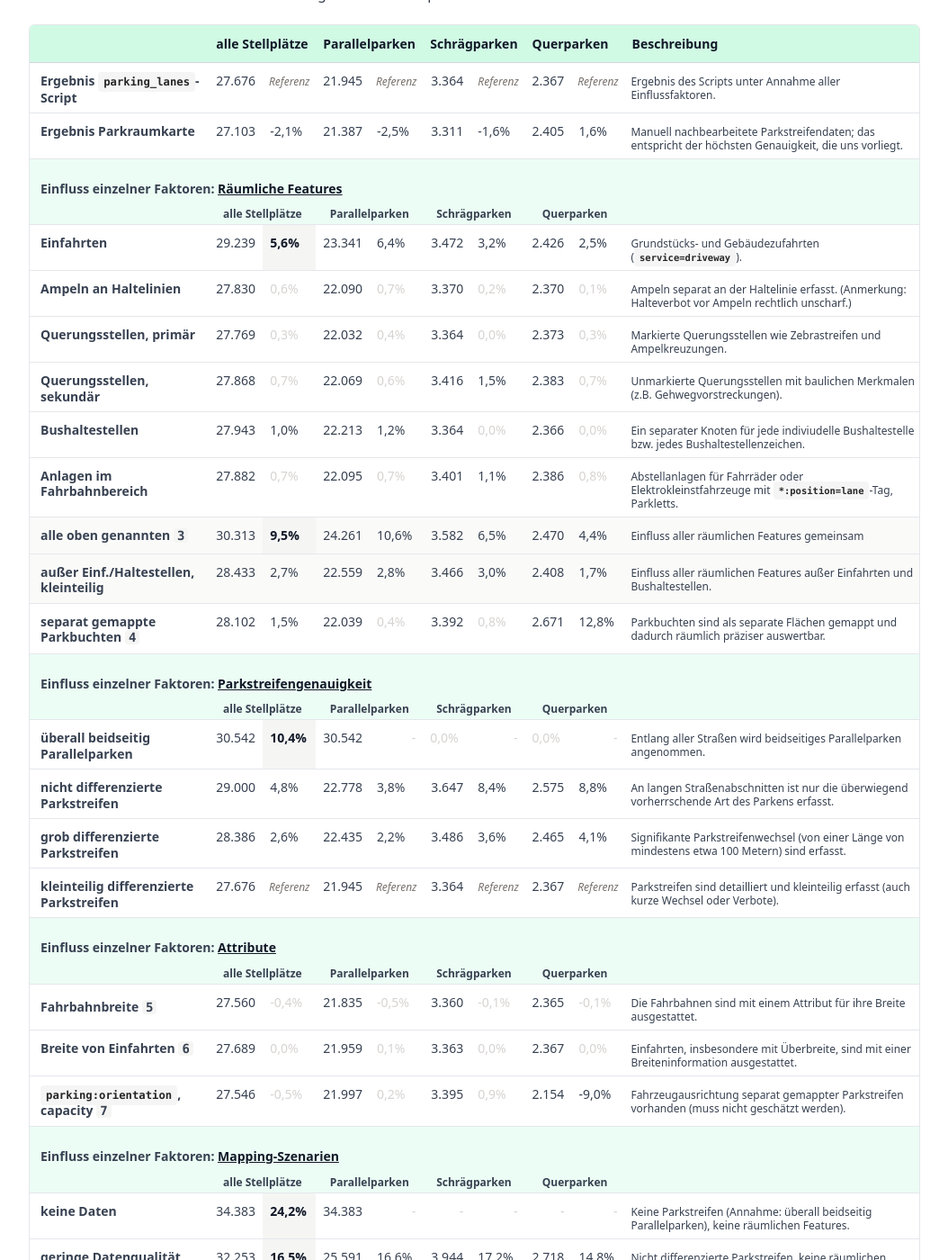
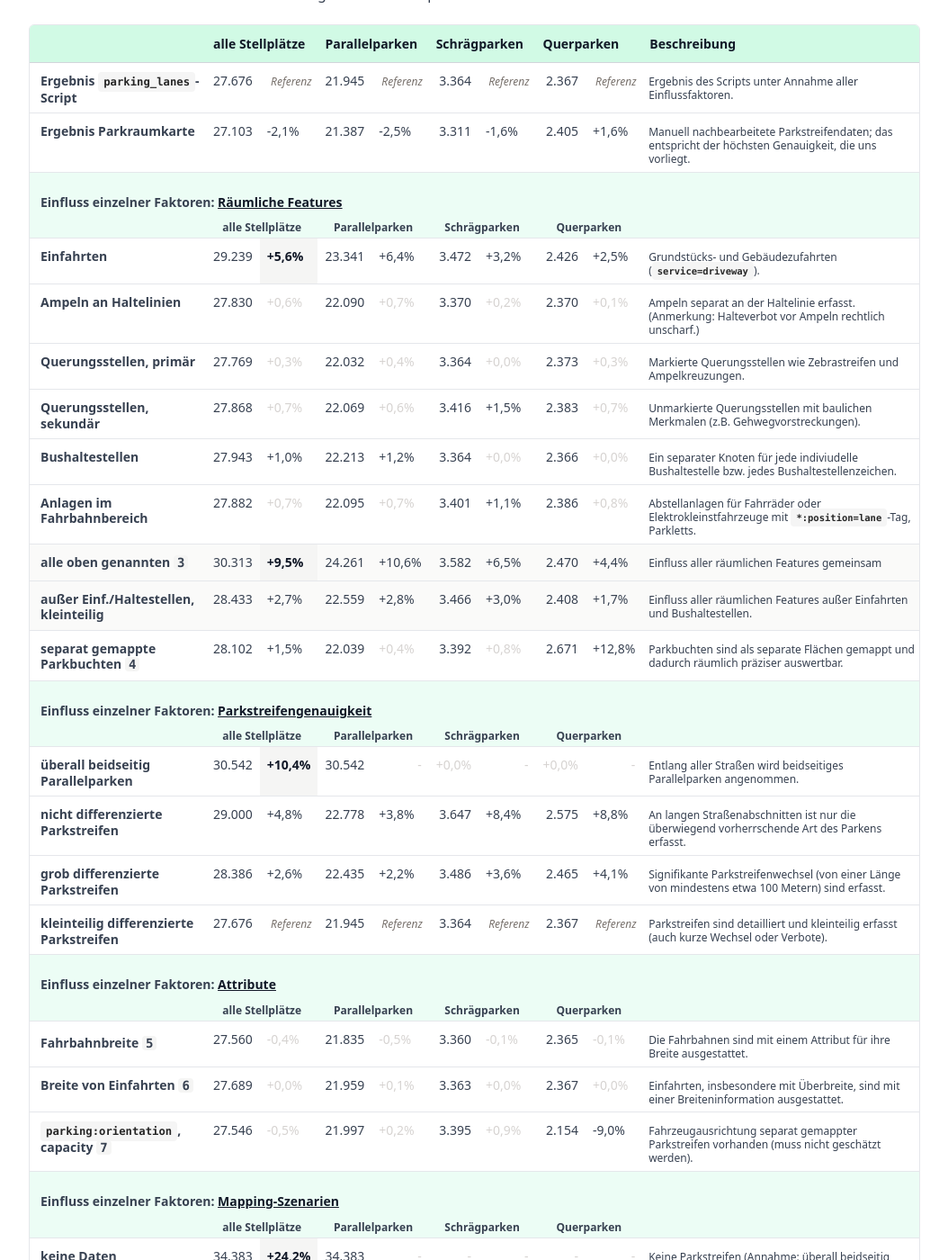
Before and after one commit to osmberlin/parkraum.osm-verkehrswende.org, a Jekyll site: the page built from _posts/2022-07-15-einflussfaktoren-datenqualitaet.md, in a window 1280 px wide and 1400 px high, scrolled down 7376 px. Shown: the whole window at 90% size, without its empty margins (36-1090 px from the left). Built offline with Jekyll 4.4.1, drawn with Linux system fonts in a browser that asks for light colours; some of the changed text lies outside the part shown.

Commit message:
Post Einflussfaktoren: Add "+"

```diff
--- a/_includes/_posts/2022-07-15/table.html
+++ b/_includes/_posts/2022-07-15/table.html
@@ -52,7 +52,7 @@
         <td class="text-right">3.311</td>
         <td class="text-left">-1,6%</td>
         <td class="text-right">2.405</td>
-        <td class="text-left">1,6%</td>
+        <td class="text-left">+1,6%</td>
         <td class="align-baseline text-xs leading-tight">
           Manuell nachbearbeitete Parkstreifendaten; das entspricht der höchsten
           Genauigkeit, die uns vorliegt.
@@ -95,13 +95,13 @@
       <tr>
         <th class="py-2 pl-3 align-baseline leading-tight">Einfahrten</th>
         <td class="text-right">29.239</td>
-        <td class="bg-stone-100 text-left"><strong>5,6%</strong></td>
+        <td class="bg-stone-100 text-left"><strong>+5,6%</strong></td>
         <td class="text-right">23.341</td>
-        <td class="text-left">6,4%</td>
+        <td class="text-left">+6,4%</td>
         <td class="text-right">3.472</td>
-        <td class="text-left">3,2%</td>
+        <td class="text-left">+3,2%</td>
         <td class="text-right">2.426</td>
-        <td class="text-left">2,5%</td>
+        <td class="text-left">+2,5%</td>
         <td class="align-baseline text-xs leading-tight">
           Grundst&uuml;cks- und Geb&auml;udezufahrten
           (<code>service=driveway</code>).
@@ -112,13 +112,13 @@
           Ampeln an Haltelinien
         </th>
         <td class="text-right">27.830</td>
-        <td class="text-left text-stone-300">0,6%</td>
+        <td class="text-left text-stone-300">+0,6%</td>
         <td class="text-right">22.090</td>
-        <td class="text-left text-stone-300">0,7%</td>
+        <td class="text-left text-stone-300">+0,7%</td>
         <td class="text-right">3.370</td>
-        <td class="text-left text-stone-300">0,2%</td>
+        <td class="text-left text-stone-300">+0,2%</td>
         <td class="text-right">2.370</td>
-        <td class="text-left text-stone-300">0,1%</td>
+        <td class="text-left text-stone-300">+0,1%</td>
         <td class="align-baseline text-xs leading-tight">
           Ampeln separat an der Haltelinie erfasst. (Anmerkung: Halteverbot vor
           Ampeln rechtlich unscharf.)
@@ -129,13 +129,13 @@
           Querungsstellen, prim&auml;r
         </th>
         <td class="text-right">27.769</td>
-        <td class="text-left text-stone-300">0,3%</td>
+        <td class="text-left text-stone-300">+0,3%</td>
         <td class="text-right">22.032</td>
-        <td class="text-left text-stone-300">0,4%</td>
+        <td class="text-left text-stone-300">+0,4%</td>
         <td class="text-right">3.364</td>
-        <td class="text-left text-stone-300">0,0%</td>
+        <td class="text-left text-stone-300">+0,0%</td>
         <td class="text-right">2.373</td>
-        <td class="text-left text-stone-300">0,3%</td>
+        <td class="text-left text-stone-300">+0,3%</td>
         <td class="align-baseline text-xs leading-tight">
           Markierte Querungsstellen wie Zebrastreifen und Ampelkreuzungen.
         </td>
@@ -145,13 +145,13 @@
           Querungsstellen, sekund&auml;r
         </th>
         <td class="text-right">27.868</td>
-        <td class="text-left text-stone-300">0,7%</td>
+        <td class="text-left text-stone-300">+0,7%</td>
         <td class="text-right">22.069</td>
-        <td class="text-left text-stone-300">0,6%</td>
+        <td class="text-left text-stone-300">+0,6%</td>
         <td class="text-right">3.416</td>
-        <td class="text-left">1,5%</td>
+        <td class="text-left">+1,5%</td>
         <td class="text-right">2.383</td>
-        <td class="text-left text-stone-300">0,7%</td>
+        <td class="text-left text-stone-300">+0,7%</td>
         <td class="align-baseline text-xs leading-tight">
           Unmarkierte Querungsstellen mit baulichen Merkmalen (z.B.
           Gehwegvorstreckungen).
@@ -160,13 +160,13 @@
       <tr>
         <th class="py-2 pl-3 align-baseline leading-tight">Bushaltestellen</th>
         <td class="text-right">27.943</td>
-        <td class="text-left">1,0%</td>
+        <td class="text-left">+1,0%</td>
         <td class="text-right">22.213</td>
-        <td class="text-left">1,2%</td>
+        <td class="text-left">+1,2%</td>
         <td class="text-right">3.364</td>
-        <td class="text-left text-stone-300">0,0%</td>
+        <td class="text-left text-stone-300">+0,0%</td>
         <td class="text-right">2.366</td>
-        <td class="text-left text-stone-300">0,0%</td>
+        <td class="text-left text-stone-300">+0,0%</td>
         <td class="align-baseline text-xs leading-tight">
           Ein separater Knoten f&uuml;r jede indiviudelle Bushaltestelle bzw.
           jedes Bushaltestellenzeichen.
@@ -177,13 +177,13 @@
           Anlagen im Fahrbahnbereich
         </th>
         <td class="text-right">27.882</td>
-        <td class="text-left text-stone-300">0,7%</td>
+        <td class="text-left text-stone-300">+0,7%</td>
         <td class="text-right">22.095</td>
-        <td class="text-left text-stone-300">0,7%</td>
+        <td class="text-left text-stone-300">+0,7%</td>
         <td class="text-right">3.401</td>
-        <td class="text-left">1,1%</td>
+        <td class="text-left">+1,1%</td>
         <td class="text-right">2.386</td>
-        <td class="text-left text-stone-300">0,8%</td>
+        <td class="text-left text-stone-300">+0,8%</td>
         <td class="align-baseline text-xs leading-tight">
           Abstellanlagen f&uuml;r Fahrr&auml;der oder Elektrokleinstfahrzeuge
           mit
@@ -198,13 +198,13 @@
           >
         </th>
         <td class="text-right">30.313</td>
-        <td class="bg-stone-100 text-left"><strong>9,5%</strong></td>
+        <td class="bg-stone-100 text-left"><strong>+9,5%</strong></td>
         <td class="text-right">24.261</td>
-        <td class="text-left">10,6%</td>
+        <td class="text-left">+10,6%</td>
         <td class="text-right">3.582</td>
-        <td class="text-left">6,5%</td>
+        <td class="text-left">+6,5%</td>
         <td class="text-right">2.470</td>
-        <td class="text-left">4,4%</td>
+        <td class="text-left">+4,4%</td>
         <td class="align-baseline text-xs leading-tight">
           Einfluss aller r&auml;umlichen Features gemeinsam
         </td>
@@ -214,13 +214,13 @@
           au&szlig;er Einf./Haltestellen, kleinteilig
         </th>
         <td class="text-right">28.433</td>
-        <td class="text-left">2,7%</td>
+        <td class="text-left">+2,7%</td>
         <td class="text-right">22.559</td>
-        <td class="text-left">2,8%</td>
+        <td class="text-left">+2,8%</td>
         <td class="text-right">3.466</td>
-        <td class="text-left">3,0%</td>
+        <td class="text-left">+3,0%</td>
         <td class="text-right">2.408</td>
-        <td class="text-left">1,7%</td>
+        <td class="text-left">+1,7%</td>
         <td class="align-baseline text-xs leading-tight">
           Einfluss aller r&auml;umlichen Features au&szlig;er Einfahrten und
           Bushaltestellen.
@@ -234,13 +234,13 @@
           >
         </th>
         <td class="text-right">28.102</td>
-        <td class="text-left">1,5%</td>
+        <td class="text-left">+1,5%</td>
         <td class="text-right">22.039</td>
-        <td class="text-left text-stone-300">0,4%</td>
+        <td class="text-left text-stone-300">+0,4%</td>
         <td class="text-right">3.392</td>
-        <td class="text-left text-stone-300">0,8%</td>
+        <td class="text-left text-stone-300">+0,8%</td>
         <td class="text-right">2.671</td>
-        <td class="text-left">12,8%</td>
+        <td class="text-left">+12,8%</td>
         <td class="align-baseline text-xs leading-tight">
           Parkbuchten sind als separate Fl&auml;chen gemappt und dadurch
           r&auml;umlich pr&auml;ziser auswertbar.
@@ -285,12 +285,12 @@
           &uuml;berall beidseitig Parallelparken
         </th>
         <td class="text-right">30.542</td>
-        <td class="bg-stone-100 text-left"><strong>10,4%</strong></td>
+        <td class="bg-stone-100 text-left"><strong>+10,4%</strong></td>
         <td class="text-right">30.542</td>
         <td class="text-right text-stone-300">-</td>
-        <td class="text-left text-stone-300">0,0%</td>
+        <td class="text-left text-stone-300">+0,0%</td>
         <td class="text-right text-stone-300">-</td>
-        <td class="text-left text-stone-300">0,0%</td>
+        <td class="text-left text-stone-300">+0,0%</td>
         <td class="text-right text-stone-300">-</td>
         <td class="align-baseline text-xs leading-tight">
           Entlang aller Stra&szlig;en wird beidseitiges Parallelparken
@@ -302,13 +302,13 @@
           nicht differenzierte Parkstreifen
         </th>
         <td class="text-right">29.000</td>
-        <td class="text-left">4,8%</td>
+        <td class="text-left">+4,8%</td>
         <td class="text-right">22.778</td>
-        <td class="text-left">3,8%</td>
+        <td class="text-left">+3,8%</td>
         <td class="text-right">3.647</td>
-        <td class="text-left">8,4%</td>
+        <td class="text-left">+8,4%</td>
         <td class="text-right">2.575</td>
-        <td class="text-left">8,8%</td>
+        <td class="text-left">+8,8%</td>
         <td class="align-baseline text-xs leading-tight">
           An langen Stra&szlig;enabschnitten ist nur die &uuml;berwiegend
           vorherrschende Art des Parkens erfasst.
@@ -319,13 +319,13 @@
           grob differenzierte Parkstreifen
         </th>
         <td class="text-right">28.386</td>
-        <td class="text-left">2,6%</td>
+        <td class="text-left">+2,6%</td>
         <td class="text-right">22.435</td>
-        <td class="text-left">2,2%</td>
+        <td class="text-left">+2,2%</td>
         <td class="text-right">3.486</td>
-        <td class="text-left">3,6%</td>
+        <td class="text-left">+3,6%</td>
         <td class="text-right">2.465</td>
-        <td class="text-left">4,1%</td>
+        <td class="text-left">+4,1%</td>
         <td class="align-baseline text-xs leading-tight">
           Signifikante Parkstreifenwechsel (von einer L&auml;nge von mindestens
           etwa 100 Metern) sind erfasst.
@@ -410,13 +410,13 @@
           >
         </th>
         <td class="text-right">27.689</td>
-        <td class="text-left text-stone-300">0,0%</td>
+        <td class="text-left text-stone-300">+0,0%</td>
         <td class="text-right">21.959</td>
-        <td class="text-left text-stone-300">0,1%</td>
+        <td class="text-left text-stone-300">+0,1%</td>
         <td class="text-right">3.363</td>
-        <td class="text-left text-stone-300">0,0%</td>
+        <td class="text-left text-stone-300">+0,0%</td>
         <td class="text-right">2.367</td>
-        <td class="text-left text-stone-300">0,0%</td>
+        <td class="text-left text-stone-300">+0,0%</td>
         <td class="align-baseline text-xs leading-tight">
           Einfahrten, insbesondere mit &Uuml;berbreite, sind mit einer
           Breiteninformation ausgestattet.
@@ -432,9 +432,9 @@
         <td class="text-right">27.546</td>
         <td class="text-left text-stone-300">-0,5%</td>
         <td class="text-right">21.997</td>
-        <td class="text-left text-stone-300">0,2%</td>
+        <td class="text-left text-stone-300">+0,2%</td>
         <td class="text-right">3.395</td>
-        <td class="text-left text-stone-300">0,9%</td>
+        <td class="text-left text-stone-300">+0,9%</td>
         <td class="text-right">2.154</td>
         <td class="text-left">-9,0%</td>
         <td class="align-baseline text-xs leading-tight">
@@ -479,7 +479,7 @@
       <tr>
         <th class="py-2 pl-3 align-baseline leading-tight">keine Daten</th>
         <td class="text-right">34.383</td>
-        <td class="bg-stone-100 text-left"><strong>24,2%</strong></td>
+        <td class="bg-stone-100 text-left"><strong>+24,2%</strong></td>
         <td class="text-right">34.383</td>
         <td class="text-right text-stone-300">-</td>
         <td class="text-right text-stone-300">-</td>
@@ -496,13 +496,13 @@
           geringe Datenqualit&auml;t
         </th>
         <td class="text-right">32.253</td>
-        <td class="bg-stone-100 text-left"><strong>16,5%</strong></td>
+        <td class="bg-stone-100 text-left"><strong>+16,5%</strong></td>
         <td class="text-right">25.591</td>
-        <td class="text-left">16,6%</td>
+        <td class="text-left">+16,6%</td>
         <td class="text-right">3.944</td>
-        <td class="text-left">17,2%</td>
+        <td class="text-left">+17,2%</td>
         <td class="text-right">2.718</td>
-        <td class="text-left">14,8%</td>
+        <td class="text-left">+14,8%</td>
         <td class="align-baseline text-xs leading-tight">
           Nicht differenzierte Parkstreifen, keine r&auml;umlichen Features.
         </td>
@@ -512,13 +512,13 @@
           mittlere Datenqualit&auml;t
         </th>
         <td class="text-right">29.679</td>
-        <td class="bg-stone-100 text-left"><strong>7,2%</strong></td>
+        <td class="bg-stone-100 text-left"><strong>+7,2%</strong></td>
         <td class="text-right">23.461</td>
-        <td class="text-left">6,9%</td>
+        <td class="text-left">+6,9%</td>
         <td class="text-right">3.663</td>
-        <td class="text-left">8,9%</td>
+        <td class="text-left">+8,9%</td>
         <td class="text-right">2.555</td>
-        <td class="text-left">7,9%</td>
+        <td class="text-left">+7,9%</td>
         <td class="align-baseline text-xs leading-tight">
           Grob differenzierte Parkstreifen, 50% Einfahrten, prim&auml;re, aber
           keine sekund&auml;ren Querungsstellen, keine Anlagen im
@@ -530,13 +530,13 @@
           hohe Datenqualit&auml;t
         </th>
         <td class="text-right">28.386</td>
-        <td class="text-left">2,6%</td>
+        <td class="text-left">+2,6%</td>
         <td class="text-right">22.435</td>
-        <td class="text-left">2,2%</td>
+        <td class="text-left">+2,2%</td>
         <td class="text-right">3.486</td>
-        <td class="text-left">3,6%</td>
+        <td class="text-left">+3,6%</td>
         <td class="text-right">2.465</td>
-        <td class="text-left">4,1%</td>
+        <td class="text-left">+4,1%</td>
         <td class="align-baseline text-xs leading-tight">
           Grob differenzierte Parkstreifen, (nahezu) alle r&auml;umlichen
           Features.
```
